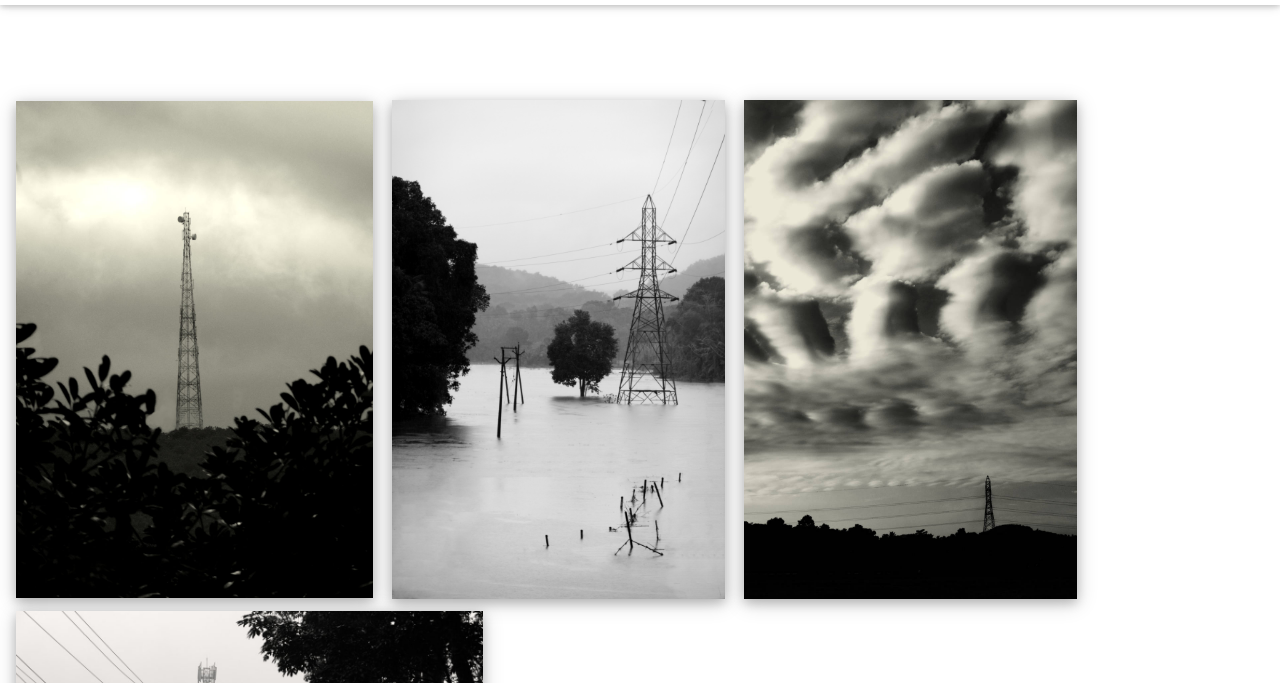
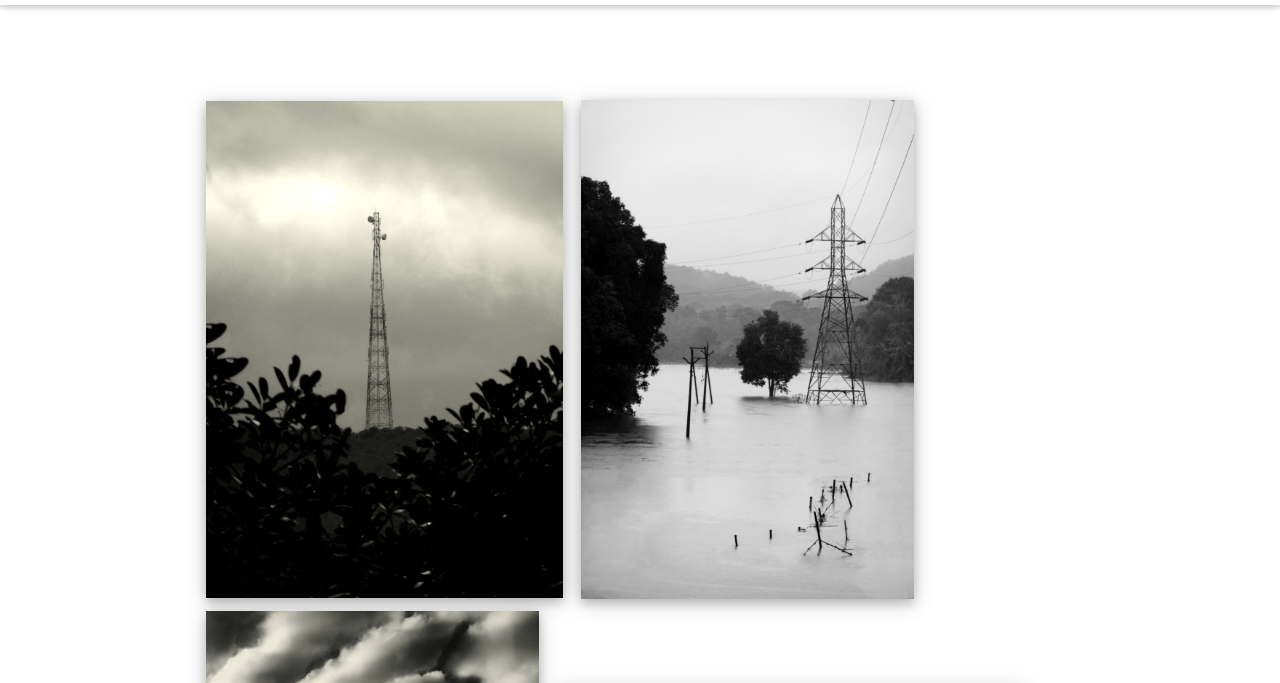
Before and after one commit to vijaymathew/raychaser, a plain HTML site: page gallery/hom.html in a window 1280 px wide. Shown: the part 54-737 px from the top of the page. Drawn offline with Linux system fonts and the light colour scheme.

Commit message:
unform align

```diff
--- a/gallery/hom.html
+++ b/gallery/hom.html
@@ -32,7 +32,7 @@
       <div style="padding-bottom:150px"></div>
 
       <!-- Photo Grid -->
-      <div class="w3-row-padding" id="myGrid" style="margin-bottom:128px;margin-left:0%;">
+      <div class="w3-row-padding" id="myGrid" style="margin-bottom:128px;margin-left:15%;">
 
 	<a href="../images/photos/hom/hom02_hq.jpg" target="_blank">
 	  <img class="w3-card-4"
```
Also changed, not shown: gallery/nol.html (+1 -1 lines), gallery/wysiwyg.html (+1 -1 lines).
